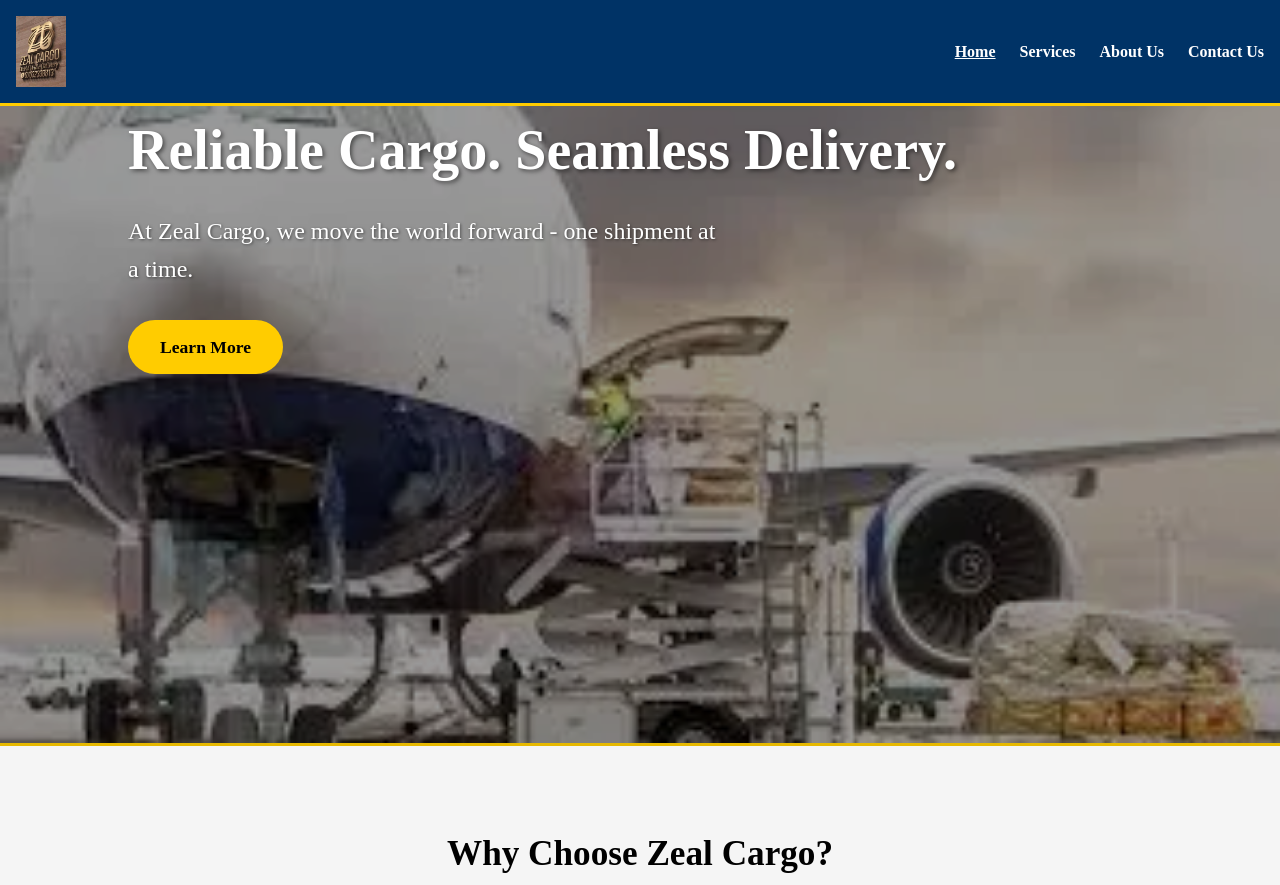
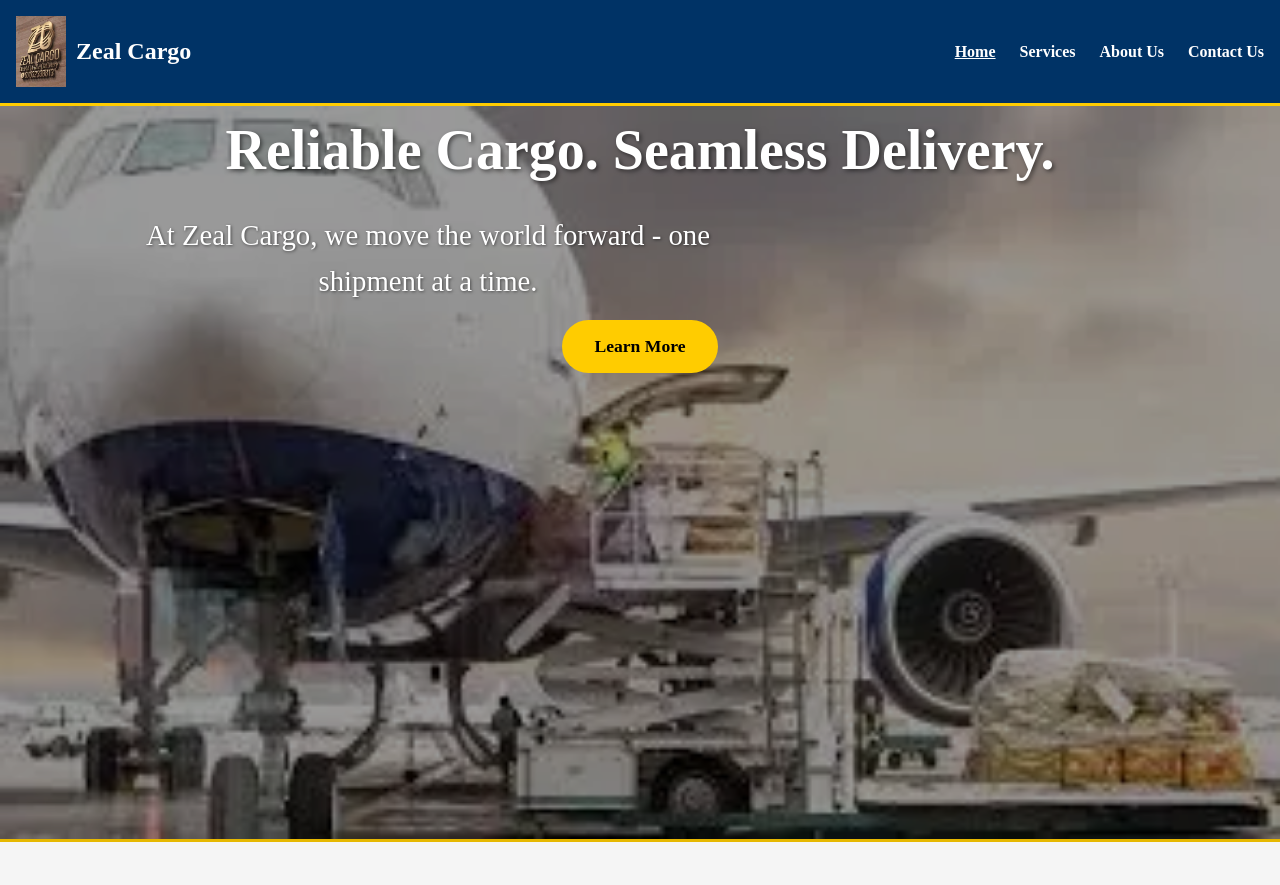
Before and after one commit to adetokefad/wdd131, a plain HTML site: page project/index.html in a window 1280 px wide. Shown: the top 885 px of the page. Drawn offline with Linux system fonts and the light colour scheme.

Commit message:
projecterrorcompleted

```diff
--- a/project/index.html
+++ b/project/index.html
@@ -19,6 +19,9 @@
     <header>
       <div class="logo">
         <img src="images/zealcargologo.webp" alt="Zeal Cargo Logo" />
+        <div class="logo-text">
+          <h1>Zeal Cargo</h1>
+        </div>
         </div>
       <nav>
           <ul class="nav-menu" id="navMenu">
@@ -36,6 +39,11 @@
     </header>
     <main>
       <section class="hero">
+        <picture>
+          <source srcset="images/hero-small.webp" media="(min-width: 1200px)">
+          <source srcset="images/hero-medium.webp" media="(min-width: 800px)">
+          <img srcset="images/hero-large.webp" alt="Hero Photo" width="500" height="250">
+        </picture>
         <div class="hero-overlay">
           <div class="hero-content">
             <h1 class="hero-title">Reliable Cargo. Seamless Delivery.</h1>
--- a/project/styles/base.css
+++ b/project/styles/base.css
@@ -83,6 +83,11 @@
      margin-right: 10px;
 }
 
+.logo-text h1 {
+  font-size: 1.5rem;
+  margin-bottom: 0;
+  color: white;
+}
 footer {
   background-color: #003366;
   color: white;
--- a/project/styles/index.css
+++ b/project/styles/index.css
@@ -1,14 +1,17 @@
 .hero {
   position: relative;
-  height: 80vh;
+  height: auto;
   width: 100%;
-  background-image: url("/project/images/hero-small.webp");
-  background-size: cover;
-  background-position: center;
-  display: flex;
-  align-items: center;
+  display: block;
+  text-align: center;
   color: white;
   border-bottom: 3px solid #e6b800;
+}
+
+.hero img {
+  display: block;
+  height: auto;
+  width: 100%;
 }
 
 .hero-content {
@@ -16,6 +19,7 @@
   z-index: 2;
   padding: 0 10%;
   width: 100%;
+  align-items: center;
 }
 
 .hero-overlay {
@@ -35,8 +39,8 @@
 }
 
 .hero-subtitle {
-  font-size: 1.5rem;
-  margin-bottom: 2rem;
+  font-size: 1.8rem;
+  margin-bottom: 1rem;
   max-width: 600px;
   text-shadow: 1px 1px 3px rgba(0, 0, 0, 0.5);
 }
--- a/project/styles/service.css
+++ b/project/styles/service.css
@@ -49,16 +49,6 @@
 .service-card:hover {
   transform: translateY(-5px);
   box-shadow: 0 6px 16px rgba(0, 0, 0, 0.1);
-}
-
-.btn {
-     background-color: #ffcc00;
-     color: black;
-     padding: 8px 15px;
-     display: inline-block;
-     text-decoration: none;
-     border-radius: 2px;
-     font-weight: bold;
 }
 
 /* === Modal Styles === */
@@ -159,7 +149,7 @@
 
 .cta-section .btn-primary {
   background-color: #ffcc00;
-  color: white;
+  color: black;
   padding: 12px 25px;
   border-radius: 5px;
   font-weight: bold;
@@ -171,7 +161,7 @@
 }
 
 .cta-button {
-     color: white;
+     color: black;
      background-color: #ffcc00;
      padding: 5px;
 }
```
Also changed, not shown: project/about.html (+3 -0 lines), project/contact.html (+3 -0 lines), project/services.html (+3 -7 lines).
